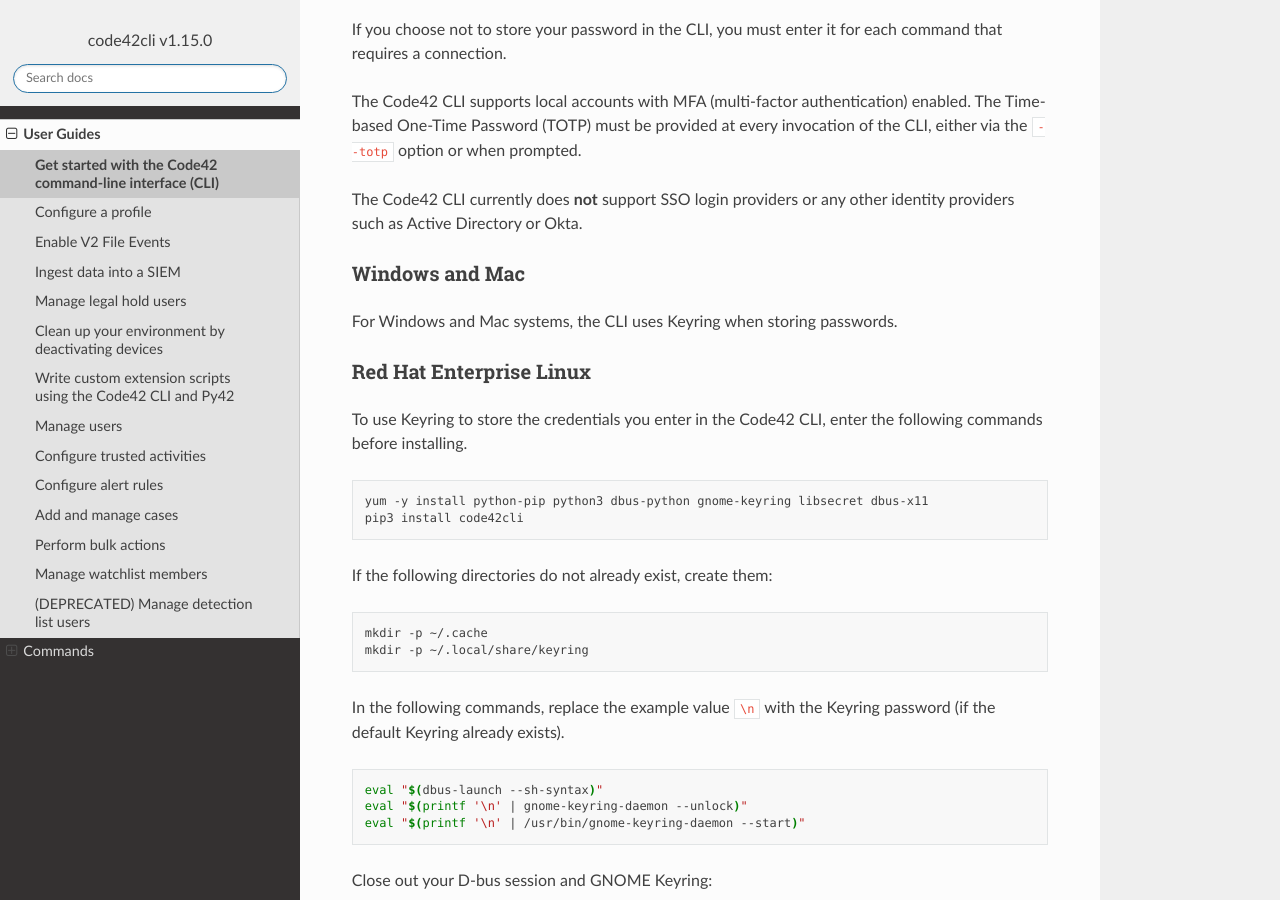
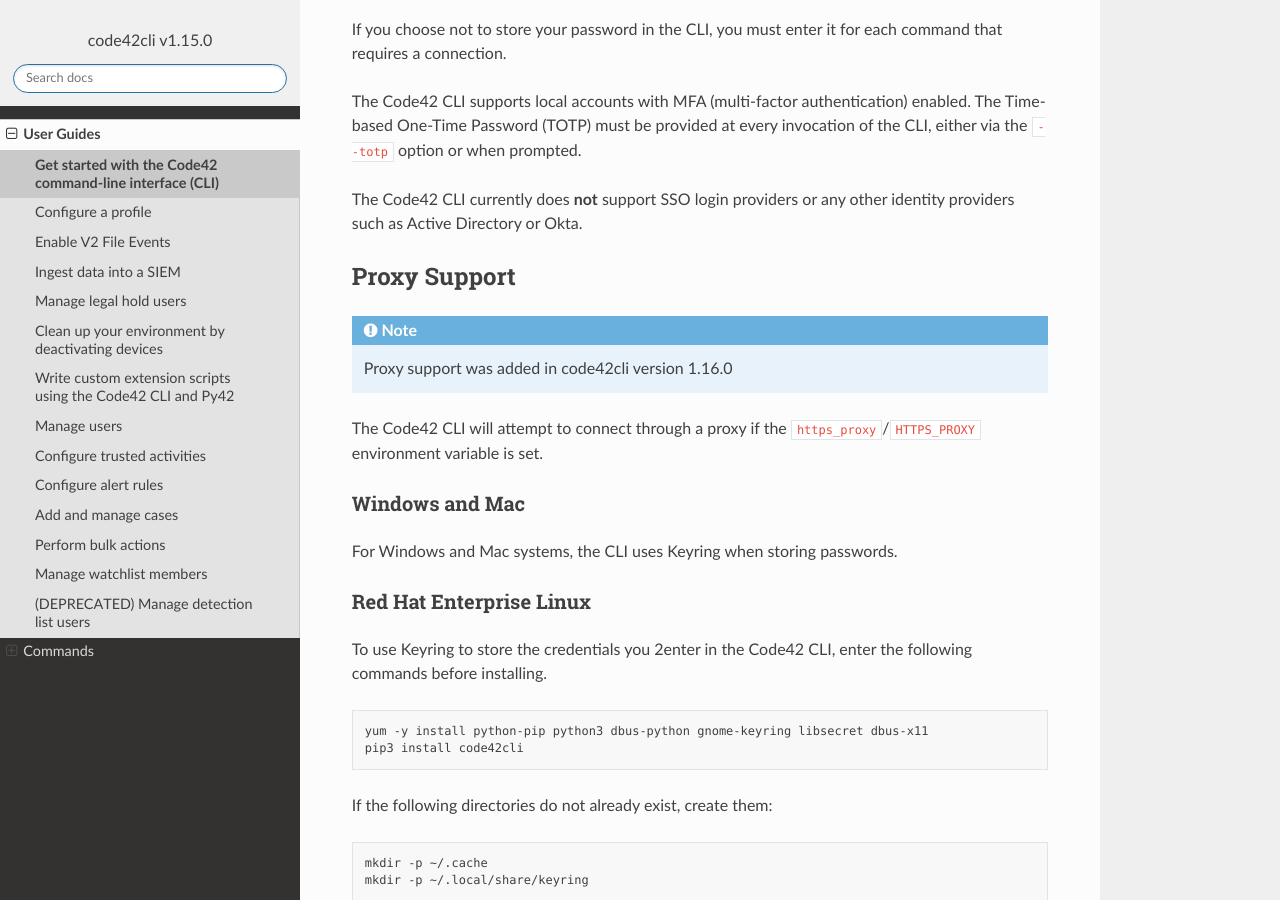
Before and after one commit to code42/code42cli, a Sphinx documentation site: the page built from docs/userguides/gettingstarted.md, in a window 1280 px wide and 900 px high, scrolled down 1942 px. Built offline with Sphinx 7.4.7 and the Read the Docs theme 2.0.0, drawn with Linux system fonts in a browser that asks for light colours; the version number is read from the project's files by our own code.

Commit message:
proxy support (#387)
* proxy support

* doc note and allow lower-case env var

* style

````diff
--- a/docs/userguides/gettingstarted.md
+++ b/docs/userguides/gettingstarted.md
@@ -85,13 +85,21 @@
 The Code42 CLI currently does **not** support SSO login providers or any other identity providers such as Active
 Directory or Okta.
 
+## Proxy Support
+
+```{eval-rst}
+.. note:: Proxy support was added in code42cli version 1.16.0
+```
+
+The Code42 CLI will attempt to connect through a proxy if the `https_proxy`/`HTTPS_PROXY` environment variable is set.
+
 ### Windows and Mac
 
 For Windows and Mac systems, the CLI uses Keyring when storing passwords.
 
 ### Red Hat Enterprise Linux
 
-To use Keyring to store the credentials you enter in the Code42 CLI, enter the following commands before installing.
+To use Keyring to store the credentials you 2enter in the Code42 CLI, enter the following commands before installing.
 ```bash
 yum -y install python-pip python3 dbus-python gnome-keyring libsecret dbus-x11
 pip3 install code42cli
````
Also changed, not shown: CHANGELOG.md (+6 -0 lines), 2 other files.
